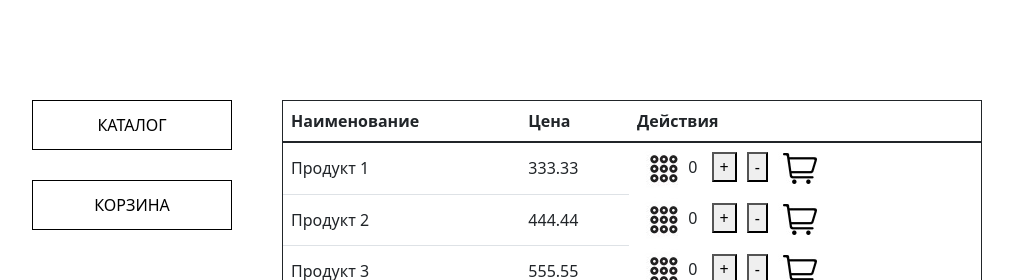
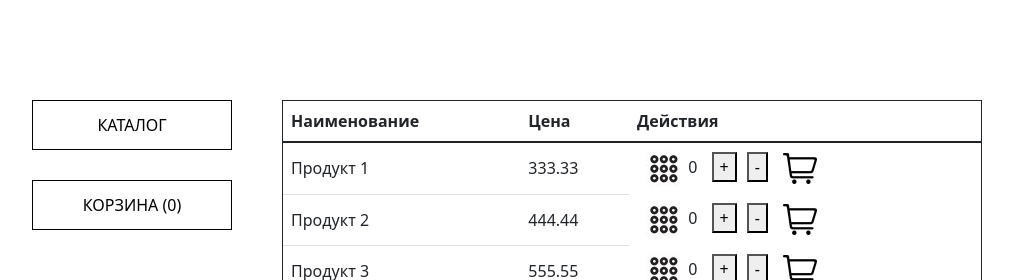
Before and after one commit to sasha-is-permi/vue-test15, a Vue app: page / in a window 1280 px wide. Shown: the top 280 px of the page, without its empty margins (260-1273 px from the left). Built offline with nearby package versions, Linux system fonts and the light colour scheme.

Commit message:
подсчет количества товаров в корзине

```diff
--- a/src/components/ButtonCatalog.vue
+++ b/src/components/ButtonCatalog.vue
@@ -8,7 +8,7 @@
 
 <script>
 export default {
-  name: 'ButtonCatalog',
+name: 'ShoppingBasket',
 data(){
   return{
 
@@ -16,10 +16,6 @@ export default {
 },
 
   methods:{
-
-    },
-
-    computed: {
 
   },
 
@@ -38,8 +34,10 @@ export default {
 background-color:white;
 border: 1px solid;
 }
+
 .button:hover {
   cursor:pointer;
 }
 
+
 </style>
--- a/src/components/ShoppingBasket.vue
+++ b/src/components/ShoppingBasket.vue
@@ -1,7 +1,7 @@
 <template>
   <div>
   <button class="button">
-      КОРЗИНА
+      КОРЗИНА ({{ count }})
   </button>
  </div>
 </template>
@@ -20,6 +20,11 @@ data(){
   },
 
   computed: {
+
+     // Количество продуктов (сколько видов товаров) в корзине
+    count(){
+    return  this.$store.state.catalog.filter(item=>item.basket!=0).length;
+    }
 
             },
 
--- a/src/store/index.js
+++ b/src/store/index.js
@@ -85,9 +85,9 @@ export default new Vuex.Store({
 
 
   getters: {
+ // Возвращаем каталог по запросу из модулей
     catalog(state) {
-      // Возвращаем каталог по запросу из модулей
       return state.catalog
   }
-  },
+  }
 })
```
Lines whose indentation alone changed are shown as unchanged.
